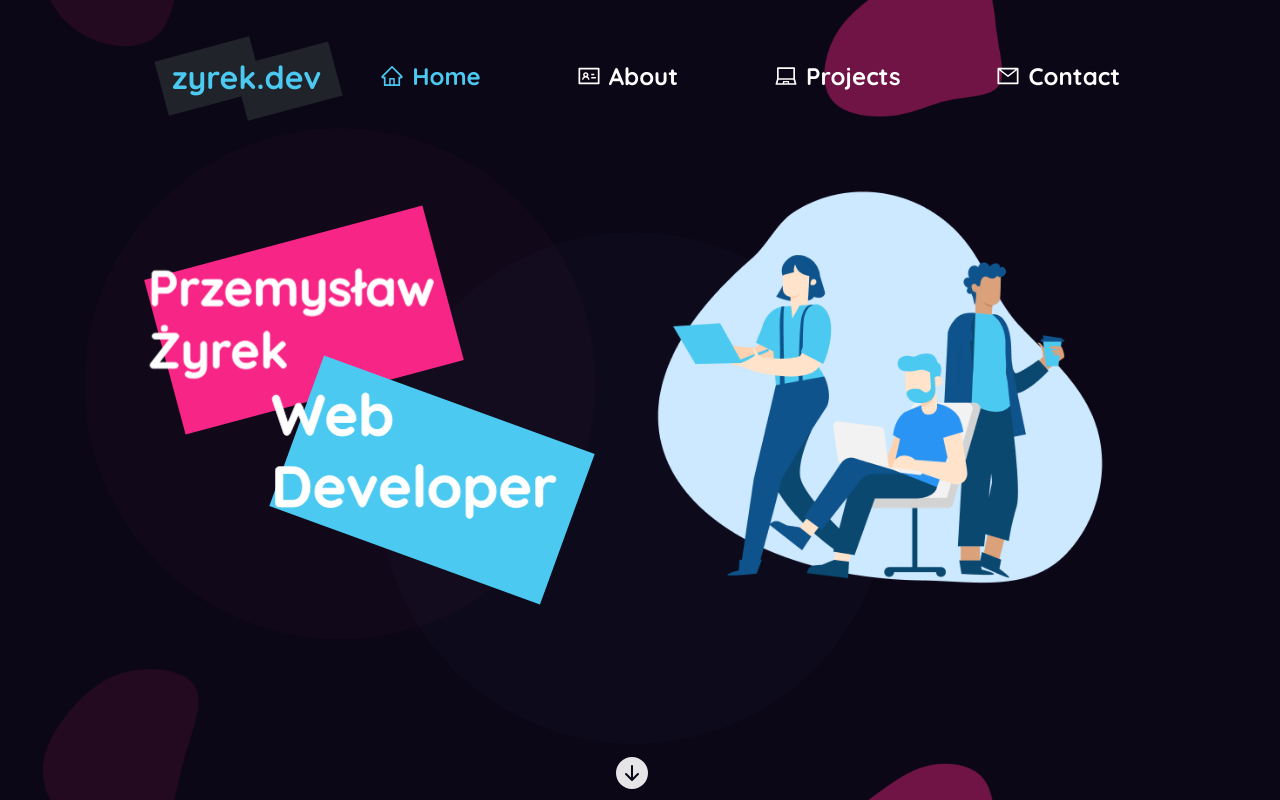
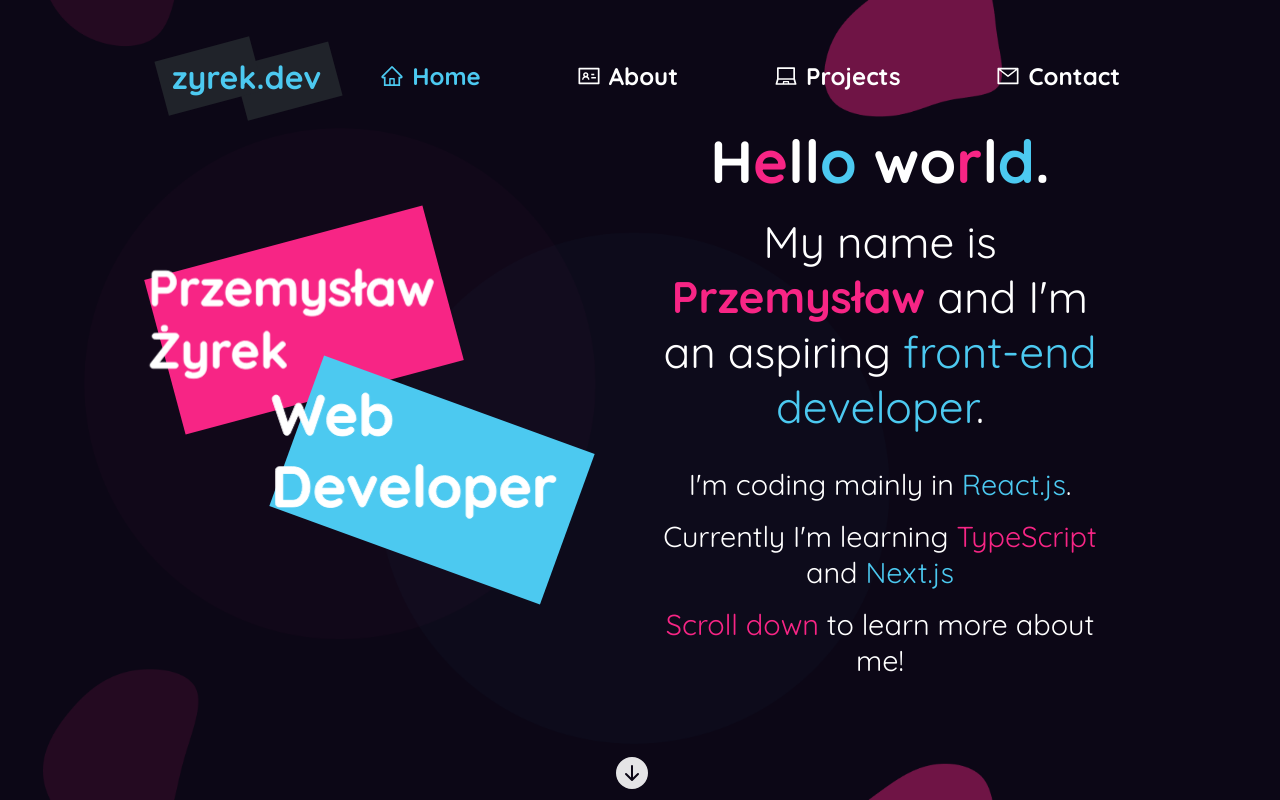
Before and after one commit to zwiro/portfolio, a React (Vite) app: page / in a window 1280 px wide. Shown: the top 800 px of the page. Built offline with nearby package versions, Linux system fonts and the light colour scheme.

Commit message:
bio text

```diff
--- a/src/components/Container.jsx
+++ b/src/components/Container.jsx
@@ -10,7 +10,7 @@ function Container({ children, page, title }) {
         className={`${page}__title-bg`}
         layout
       >
-        <span className={`${page}__title`}>{title}</span>
+        <h2 className={`${page}__title`}>{title}</h2>
       </motion.div>
       {children}
     </section>
--- a/src/components/Home.jsx
+++ b/src/components/Home.jsx
@@ -32,11 +32,35 @@ function Home() {
           <WebDeveloper />
         </motion.div>
       </div>
-      <img
-        className="homepage__image"
-        src={homepageImage}
-        alt="People working on computers"
-      />
+      <div className="homepage__bio">
+        <h1 className="homepage__header">
+          H<span className="homepage__accent">e</span>ll
+          <span className="homepage__accent--blue">o</span> wo
+          <span className="homepage__accent">r</span>l
+          <span className="homepage__accent--blue">d</span>.
+        </h1>
+        <h2 className="homepage__subheader">
+          My name is{" "}
+          <span className="homepage__accent homepage__accent--name">
+            Przemysław
+          </span>{" "}
+          and I'm an aspiring{" "}
+          <span className="homepage__accent--blue">front-end developer</span>.
+        </h2>
+        <p className="homepage__paragraph">
+          I'm coding mainly in{" "}
+          <span className="homepage__accent--blue">React.js</span>.
+        </p>
+        <p className="homepage__paragraph">
+          Currently I'm learning{" "}
+          <span className="homepage__accent">TypeScript</span> and{" "}
+          <span className="homepage__accent--blue">Next.js</span>
+        </p>
+        <p className="homepage__paragraph">
+          <span className="homepage__accent">Scroll down</span> to learn more
+          about me!
+        </p>
+      </div>
       <BsFillArrowDownCircleFill className="homepage__arrow" />
     </section>
   )
--- a/src/scss/home.scss
+++ b/src/scss/home.scss
@@ -4,7 +4,7 @@
 .homepage {
   @include flex-center;
   flex-direction: column;
-  gap: 1rem;
+  gap: 3rem;
   animation: page-animation 300ms ease-in-out;
 
   @include lg-screen {
@@ -19,7 +19,7 @@
     width: 10rem;
     transform: translateX(-300%);
 
-    @include md-screen {
+    @include lg-screen {
       height: 10rem;
       width: 18rem;
     }
@@ -36,15 +36,40 @@
     }
   }
 
-  &__image {
-    max-height: 20rem;
+  &__bio {
+    text-align: center;
+    display: flex;
+    flex-direction: column;
+    gap: 1rem;
+    @include md-screen {
+      width: 50%;
+    }
+  }
 
-    @include lg-screen {
-      margin-left: auto;
+  &__header {
+    font-size: clamp(2rem, 2.9vw + 1.4rem, 4rem);
+    font-weight: $font-bold;
+  }
+
+  &__subheader {
+    font-size: clamp(1rem, 2.2vw + 1rem, 3rem);
+    margin-bottom: 1rem;
+  }
+
+  &__accent {
+    color: $primary-pink;
+
+    &--blue {
+      color: $primary-blue;
     }
-    @include xl-screen {
-      max-height: 30rem;
+
+    &--name {
+      font-weight: $font-bold;
     }
+  }
+
+  &__paragraph {
+    font-size: clamp(1rem, 1.5vw + 0.6rem, 2rem);
   }
 
   &__arrow {
```
